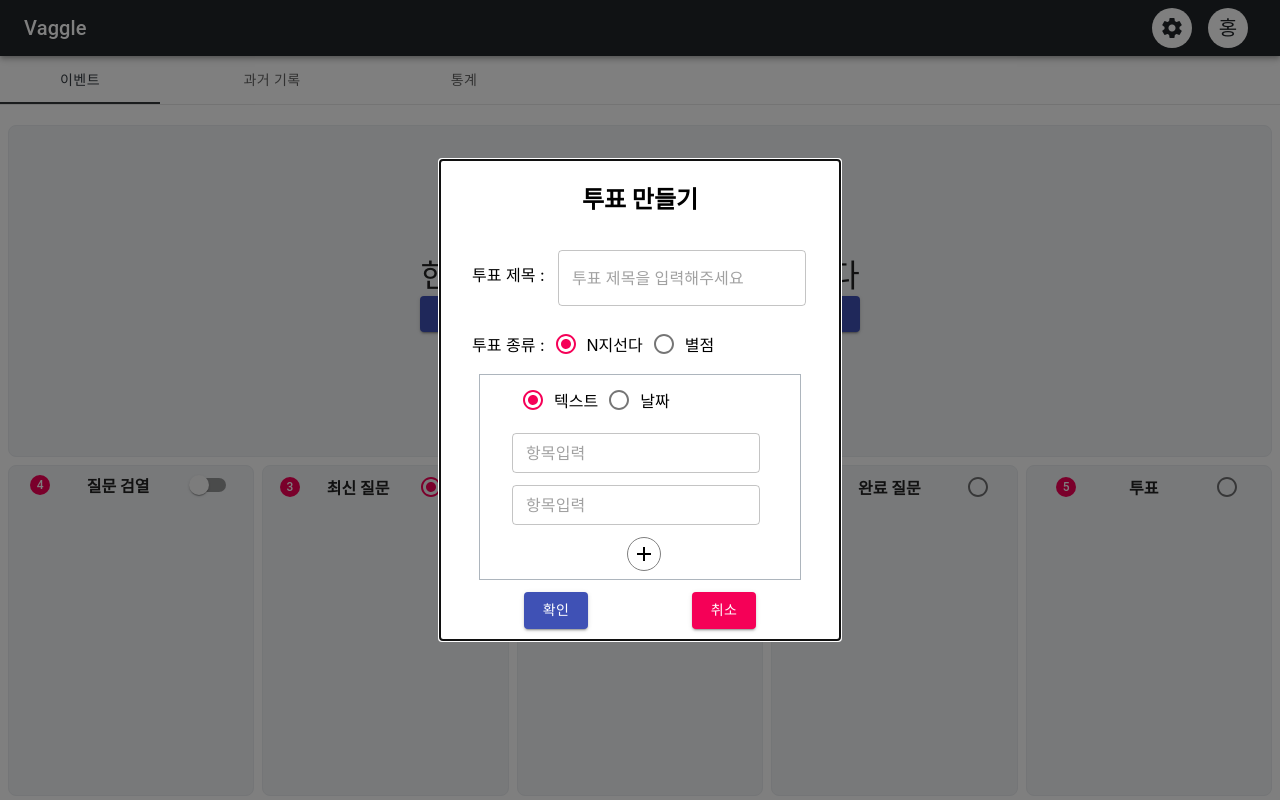
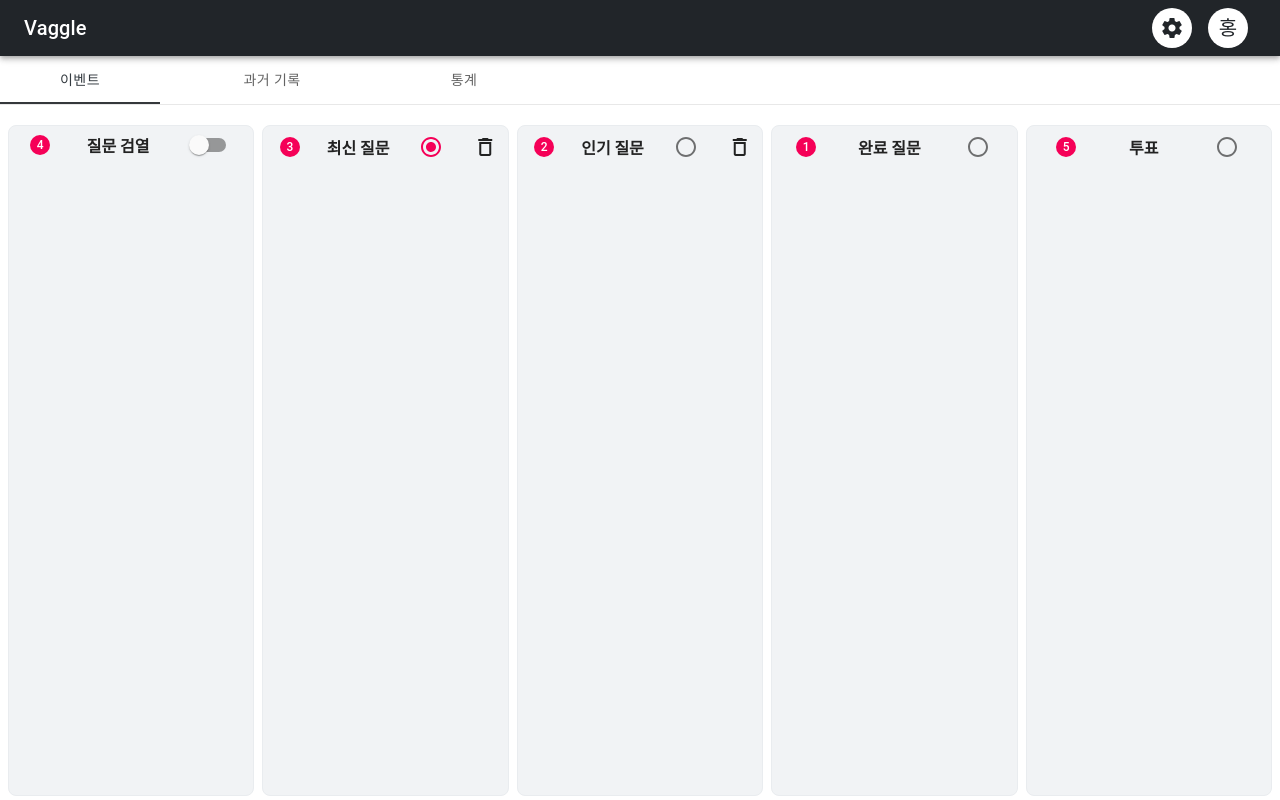
Before and after one commit to connect-foundation/2019-21, a React app in the folder frontend/host-app/: page / in a window 1280 px wide. Built offline with nearby package versions, Linux system fonts and the light colour scheme.

Commit message:
fix: App.js Content 겹침 문제 해결
merge conflict resolve 과정에서 중복해서
들어간 Content 컴포넌트를 하나로 삭제함

```diff
--- a/frontend/host-app/src/App.js
+++ b/frontend/host-app/src/App.js
@@ -6,14 +6,13 @@ import Content from "./components/Content";
 import NewPollModal from "./components/Poll/NewPollModal";
 
 function App() {
-	const modal = true;
+	const modal = false;
 	const [event] = useState(true);
 
 	return (
 		<div className="App">
 			<Header />
 			<Nav />
-			<Content />
 			{modal && <NewPollModal />}
 			<Content event={event}/>
 		</div>
```
